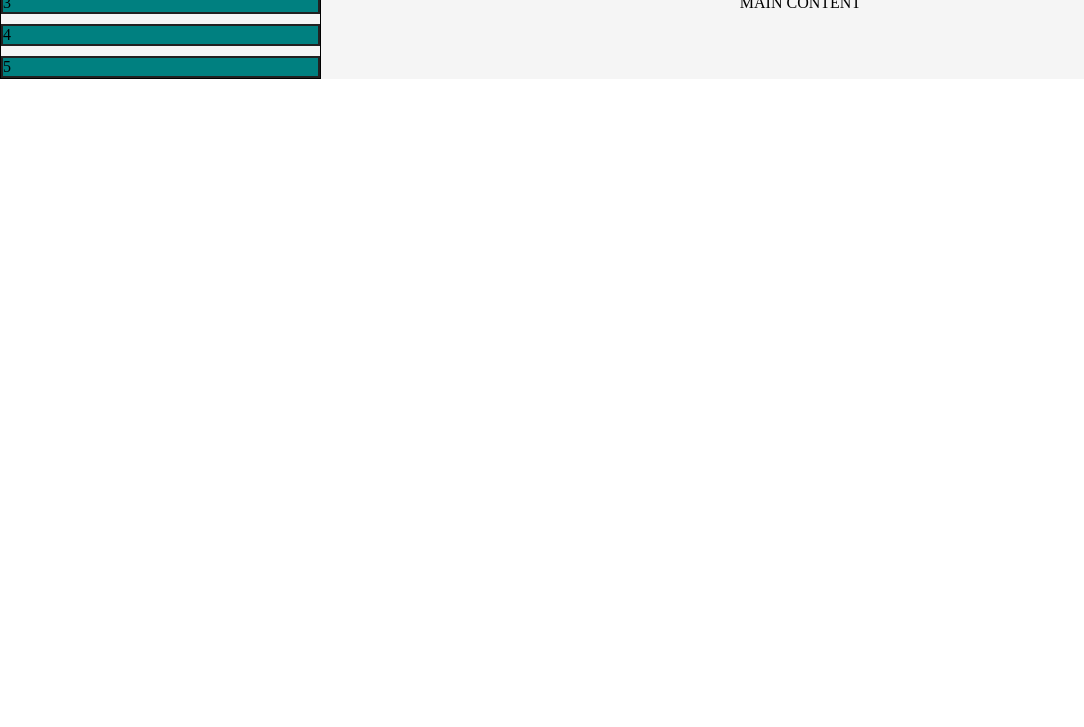
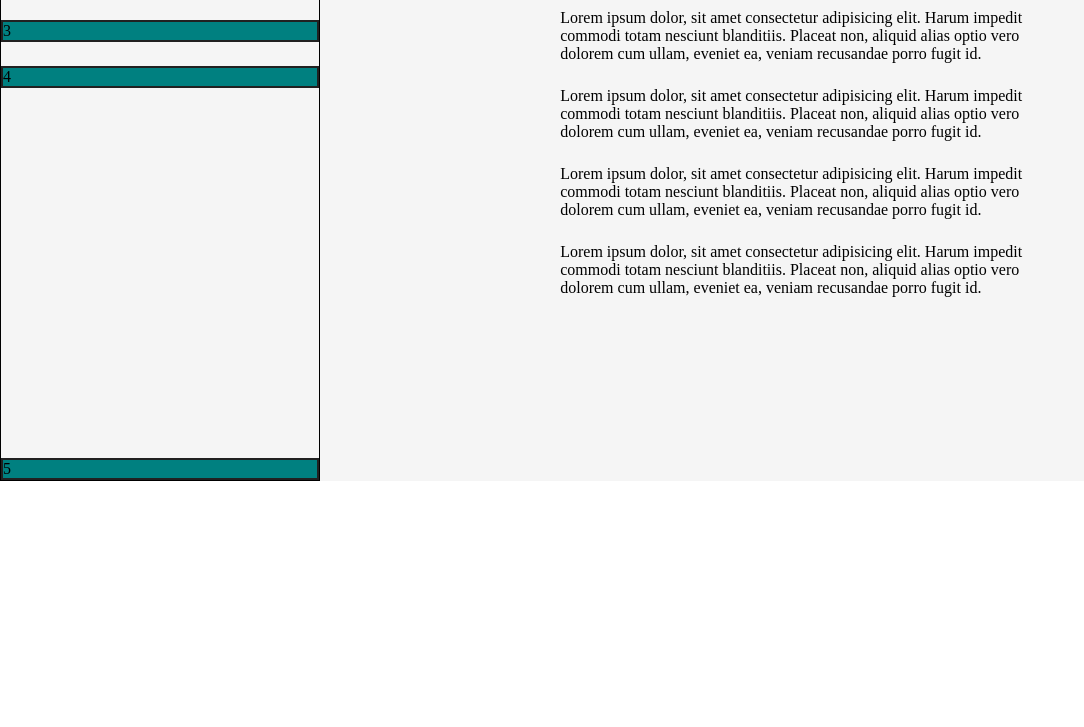
Before and after one commit to RyanCahela/Every_Layout_CSS_Book, a plain HTML site: page stack/index.html in a window 1280 px wide. Shown: the part 73-800 px from the top of the page, without its empty margins (0-1084 px from the left). Drawn offline with Linux system fonts and the light colour scheme.

Commit message:
redoing mockup

```diff
--- /dev/null
+++ b/mockups/influx_marketing/style.css
@@ -0,0 +1,97 @@
+:root {
+  /*
+  COLORS
+  */
+  --promo-color: #a03d3c;
+  --darkGrey: #c3c3c3;
+  --white: #ffffff;
+
+  /*
+  SIZES
+  */
+  --copy-line-height: 1.5rem;
+  --treatments-padding: 1.5rem;
+  --treatments-gap: 1.5rem;
+}
+
+html,
+body {
+  margin: 0;
+  padding: 0;
+  height: 100%;
+  background-image: linear-gradient(var(--darkGrey), var(--white));
+  box-sizing: border-box;
+}
+
+.medspa-promo {
+  background-color: var(--promo-color);
+  color: var(--white);
+  text-transform: uppercase;
+  text-align: center;
+}
+
+.medspa-promo a {
+  color: inherit;
+  text-decoration: none;
+}
+
+.treatments {
+  padding-left: var(--treatments-padding);
+  padding-right: var(--treatments-padding);
+  max-width: 120ch;
+  margin-left: auto;
+  margin-right: auto;
+}
+
+.treatments h1 {
+  text-align: center;
+}
+
+.treatments-list {
+  display: flex;
+  flex-wrap: wrap;
+  justify-content: center;
+  list-style: none;
+  padding-left: 0;
+}
+
+.treatments-list div {
+  /*as a flex parent*/
+  display: flex;
+  flex-wrap: wrap;
+  justify-content: center;
+
+  /*as a flex child*/
+  flex-basis: 50%;
+  flex-grow: 1;
+  flex-shrink: 0;
+  min-width: 50ch;
+}
+
+.treatments-list li {
+  position: relative;
+  flex-grow: 1;
+  flex-shrink: 1;
+  flex-basis: 50%;
+  min-width: 20ch;
+}
+
+.treatments-list img {
+  width: 100%;
+}
+
+.treatments-list h2 {
+  text-align: center;
+  position: absolute;
+  bottom: 0;
+  width: 100%;
+  color: var(--white);
+}
+
+.treatments-ad-copy {
+  text-align: center;
+  line-height: var(--copy-line-height);
+  max-width: 60ch;
+  margin-left: auto;
+  margin-right: auto;
+}
--- a/stack/index.html
+++ b/stack/index.html
@@ -8,15 +8,42 @@
   </head>
   <body>
     <div class="container">
-      <div class="sidebar">
+      <div class="sidebar stack">
         <div class="box">1</div>
         <div class="box">2</div>
         <div class="box">3</div>
         <div class="box">4</div>
         <div class="box">5</div>
       </div>
-      <div class="main_content">
-        <span>MAIN CONTENT</span>
+      <div class="not_sidebar">
+        <div class="main_content stack">
+          <h1>Main Content</h1>
+          <p>
+            Lorem ipsum dolor, sit amet consectetur adipisicing elit. Harum
+            impedit commodi totam nesciunt blanditiis. Placeat non, aliquid
+            alias optio vero dolorem cum ullam, eveniet ea, veniam recusandae
+            porro fugit id.
+          </p>
+
+          <p>
+            Lorem ipsum dolor, sit amet consectetur adipisicing elit. Harum
+            impedit commodi totam nesciunt blanditiis. Placeat non, aliquid
+            alias optio vero dolorem cum ullam, eveniet ea, veniam recusandae
+            porro fugit id.
+          </p>
+          <p>
+            Lorem ipsum dolor, sit amet consectetur adipisicing elit. Harum
+            impedit commodi totam nesciunt blanditiis. Placeat non, aliquid
+            alias optio vero dolorem cum ullam, eveniet ea, veniam recusandae
+            porro fugit id.
+          </p>
+          <p>
+            Lorem ipsum dolor, sit amet consectetur adipisicing elit. Harum
+            impedit commodi totam nesciunt blanditiis. Placeat non, aliquid
+            alias optio vero dolorem cum ullam, eveniet ea, veniam recusandae
+            porro fugit id.
+          </p>
+        </div>
       </div>
     </div>
   </body>
--- a/stack/style.css
+++ b/stack/style.css
@@ -22,20 +22,33 @@ body {
 
 .sidebar {
   border: 1px solid black;
+  display: flex;
+  flex-direction: column;
+  justify-content: flex-start;
   flex-basis: 20rem;
   flex-grow: 1;
 }
 
-.sidebar > * + * {
-  margin-top: 10px;
+.sidebar > *:nth-child(4) {
+  margin-bottom: auto;
+}
+
+.stack > * + * {
+  margin-top: 1.5rem;
 }
 
 .main_content {
-  display: flex;
-  align-items: center;
-  justify-content: center;
+  box-sizing: content-box;
+  max-width: 60ch;
+  height: 66.6vh;
+  margin-left: auto;
+  margin-right: auto;
+  padding-left: 1rem;
+  padding-right: 1rem;
+}
+
+.not_sidebar {
   flex-grow: 999;
   flex-shrink: 1;
-  flex-basis: 0;
   min-width: 50%;
 }
```
Also changed, not shown: mockups/influx_marketing/index.html (added, +52 -0 lines), mockups/influx_marketing/img/body-350w.png (added), mockups/influx_marketing/img/body-450w.png (added), mockups/influx_marketing/img/body-669w.png (added), mockups/influx_marketing/img/breast-350w.png (added), mockups/influx_marketing/img/breast-450w.png (added), mockups/influx_marketing/img/breast-669w.png (added), mockups/influx_marketing/img/face-350w.png (added), mockups/influx_marketing/img/face-450w.png (added), mockups/influx_marketing/img/face-669w.png (added), mockups/influx_marketing/img/icons/white-arrow.svg (added), mockups/influx_marketing/img/medspa-350w.png (added), mockups/influx_marketing/img/medspa-450w.png (added), mockups/influx_marketing/img/medspa-669w.png (added), 1 other file.
